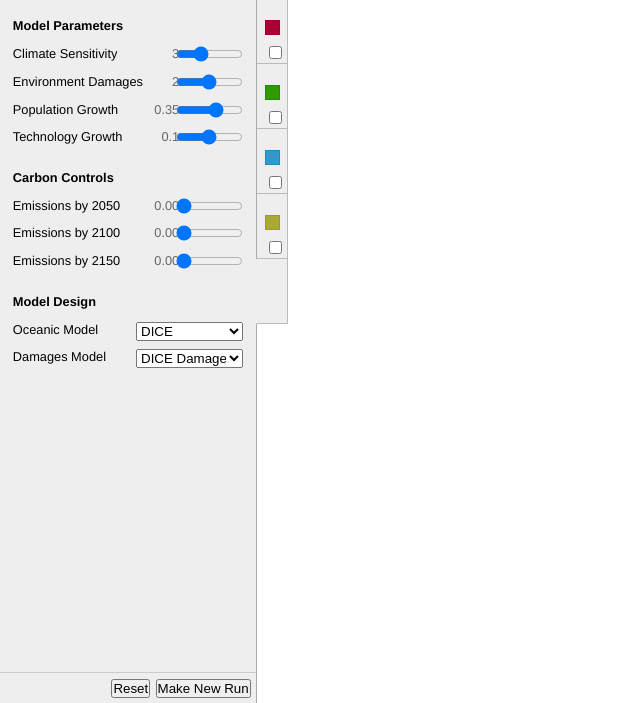
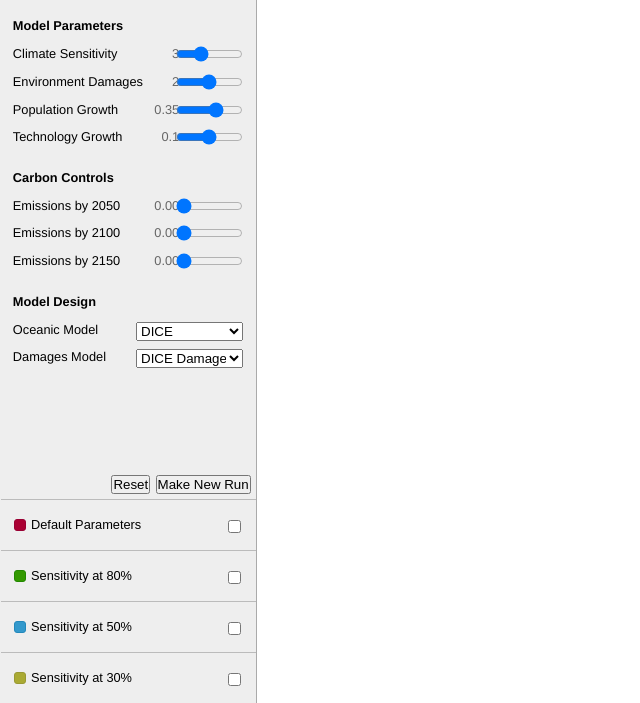
Before and after one commit to RDCEP/chicagowebdice, a PHP site: page / in a window 1280 px wide. Shown: the part 97-800 px from the top of the page, without its empty margins (0-640 px from the left). Run offline with PHP 8.4, Linux system fonts and the light colour scheme; some libraries are stand-ins or nearby versions.

Commit message:
Revert to more intuitive model viewing style.

```diff
--- a/index.php
+++ b/index.php
@@ -254,15 +254,14 @@ if (strtoupper($_SERVER['REQUEST_METHOD']) != 'GET') {
       <input type='reset' value='Reset'/><input type='submit' value='Make New Run'/>
     </div>
   </form>
-</div>
-<div id='runs'>
-  <ul>
-    <li><label><span style="background-color:#a03;border-color:#903;"></span><input type='checkbox'/></label></li>
-    <li><label><span style="background-color:#390;border-color:#280;"></span><input type='checkbox'/></label></li>
-    <li><label><span style="background-color:#39c;border-color:#28b;"></span><input type='checkbox'/></label></li>
-    <li><label><span style="background-color:#aa3;border-color:#993;"></span><input type='checkbox'/></label></li>
-    <li class='create'><label></label></li>
-  </ul>
+  <div id='runs'>
+    <ul>
+      <li><label><span class='slab' style="background-color:#a03;border-color:#903;"></span> Default Parameters <input type='checkbox'/></label></li>
+      <li><label><span class='slab' style="background-color:#390;border-color:#280;"></span> Sensitivity at 80% <input type='checkbox'/></label></li>
+      <li><label><span class='slab' style="background-color:#39c;border-color:#28b;"></span> Sensitivity at 50% <input type='checkbox'/></label></li>
+      <li><label><span class='slab' style="background-color:#aa3;border-color:#993;"></span> Sensitivity at 30% <input type='checkbox'/></label></li>
+    </ul>
+  </div>
 </div>
 <div id='content'>
 
--- a/styles.css
+++ b/styles.css
@@ -3,21 +3,22 @@ h1{background:url(http://www.rdcep.org/sites/rdcep.sites.globusonline.org/images
 h1{position:absolute;top:0;left:0;right:0;padding:0 1em;font:bold 2em/3em Helvetica,sans-serif;}
 h1{color:white;text-shadow:0 0 5px #444;border-bottom:1px solid #262;margin-top:-1px;}
 #sidebar{position:absolute;top:6em;left:0;width:16em;background-color:#eee;bottom:0;border-right:1px solid #aaa;}
-#parameters{position:absolute;top:0;left:0;right:0;bottom:3em;overflow:auto;}
-#parameters h2{font:bold 0.8em Helvetica,sans-serif;padding:1.5em 1em 0.5em 1em;}
-#parameters li{list-style-type:none;font:0.8em Helvetica,sans-serif;padding:0.5em 1em;position:relative;}
-#parameters input{position:absolute;right:1em;width:5em;}
-#parameters span{position:absolute;right:6em;width:2em;text-align:right;color:#666;}
-#parameters select{position:absolute;right:1em;width:8em;}
-#controls{position:absolute;bottom:0;height:1.5em;left:0;right:0;text-align:right;padding-top:0.4em;border-top:1px solid #ccc;}
+#submission{position:absolute;top:0;left:0;right:0;bottom:204px;overflow:auto;}
+#submission h2{font:bold 0.8em Helvetica,sans-serif;padding:1.5em 1em 0.5em 1em;}
+#submission li{list-style-type:none;font:0.8em Helvetica,sans-serif;padding:0.5em 1em;position:relative;}
+#submission #parameters input{position:absolute;right:1em;width:5em;}
+#submission span{position:absolute;right:6em;width:2em;text-align:right;color:#666;}
+#submission select{position:absolute;right:1em;width:8em;}
+#controls{position:absolute;bottom:0px;height:1.5em;left:0;right:0;text-align:right;}
+#controls{padding-top:0.4em;}
 #controls input{margin-right:0.4em;}
 .show-results #controls{bottom:10em;border-bottom:1px solid #999;}
 .show-results #parameters{bottom:13em;}
-#runs{position:absolute;top:6em;left:16em;bottom:0;padding-left:1px;z-index:10;z-index:10;}
-#runs li{list-style-type:none;}
-#runs label{background-color:#eee;width:1.9em;height:4em;border-bottom:1px solid #bbb;border-right:1px solid #bbb;position:relative;display:block;}
-#runs li.create label{background-color:#eee;border-left:1px solid #eee;margin-left:-1px;}
-#runs li span{position:absolute;top:1.3em;left:0.5em;width:0.8em;height:0.8em;border:1px solid #000;}
-#runs li input{position:absolute;top:3.5em;left:0.9em;}
+#runs{position:absolute;left:0;bottom:0;right:0;padding-left:1px;z-index:10;z-index:10;}
+#runs label{background-color:#eee;border-top:1px solid #bbb;font:0.8em/30px sans-serif;}
+#runs label{position:relative;display:block;padding:10px 30px;}
+#runs li .slab{position:absolute;top:1.5em;left:1em;width:0.8em;height:0.8em;border:1px solid #000;}
+#runs li .slab{border-radius:3px;}
+#runs li input{position:absolute;right:15px;top:20px;}
 #content{position:absolute;top:6em;left:16em;right:0;bottom:0;overflow:auto;padding-left:3px;}
-#content .graph{width:50%;height:50%;background-color:#fff;border:1px solid #eee;float:left;margin-left:-2px;margin-top:-2px;}
+#content div{float:left;}
```
